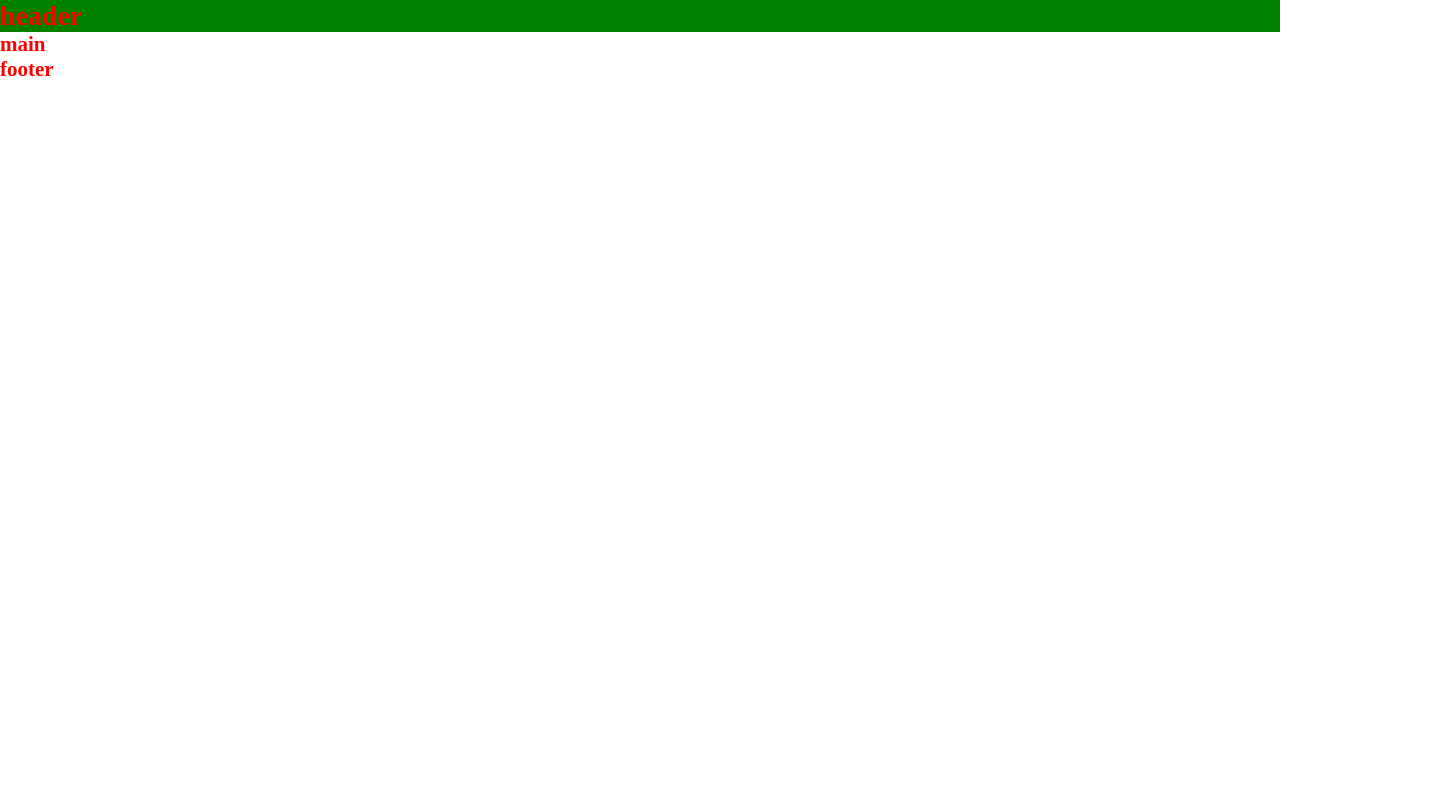
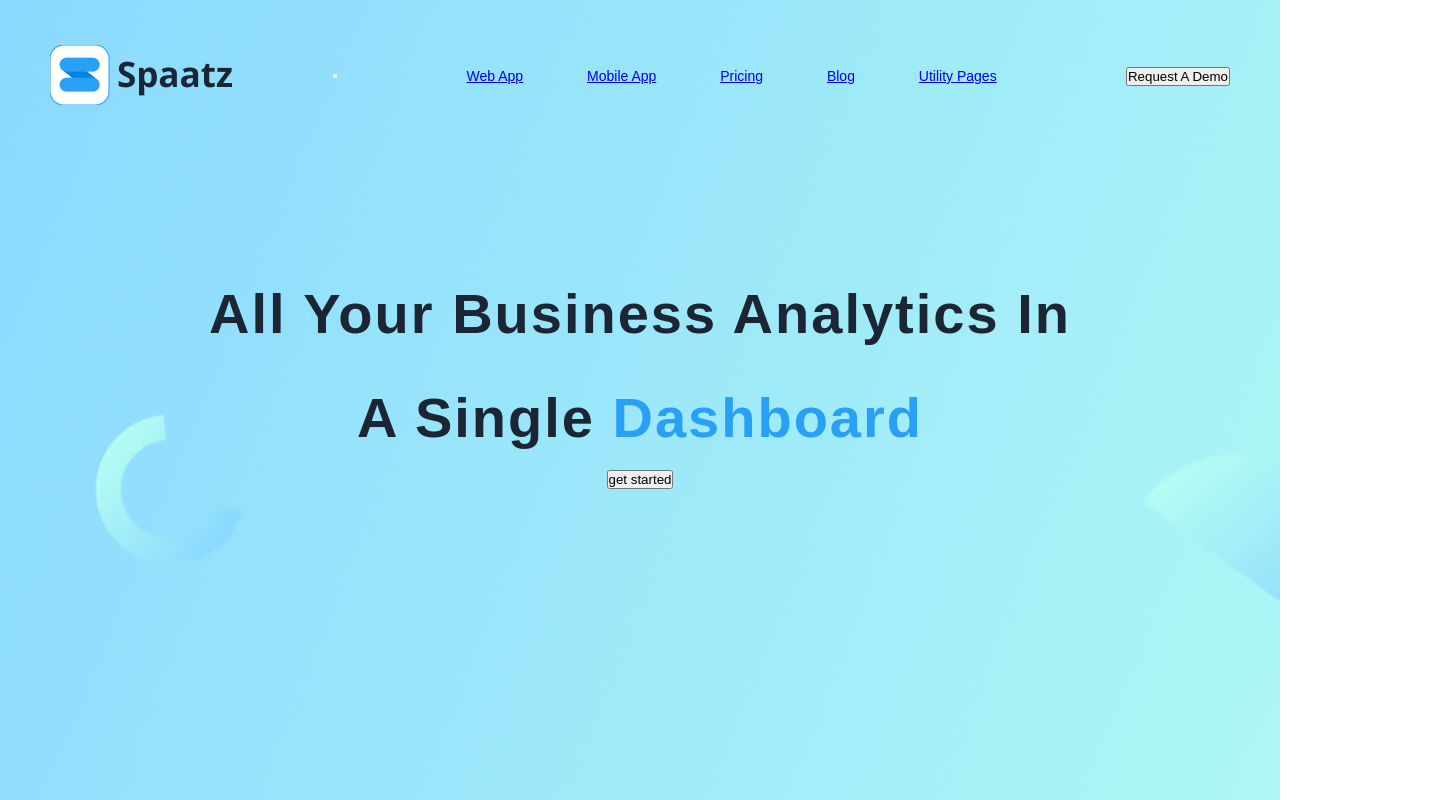
Before and after one commit to VadymTsymbaliuk/Spaatz_test, a website: page app/index.pug in a window 1280 px wide. Shown: the top 800 px of the page, 1430 px wide, since content can reach past the window. Drawn offline with nearby package versions, Linux system fonts and the light colour scheme; files that its build step writes are made by us from their sources.

Commit message:
create header & few styles for it

```diff
--- a/app/index.pug
+++ b/app/index.pug
@@ -7,11 +7,39 @@ html(lang="en")
         link(rel="stylesheet" href="./css/style.css")
     body
         header
-            div(class="container")
-                h1 header
+            div.container
+                nav.navbar
+                    a(href="#" class="navbar-brand")
+                        img(src="./images/header/header__logo.png")
+                    button.btn
+                    .navbar-wrap
+                        ul.navbar-menu
+                            li.navbar-item
+                                a(href="#") Web App
+                            li.navbar-item
+                                a(href="#") Mobile App
+                            li.navbar-item
+                                a(href="#") Pricing
+                            li.navbar-item
+                                a(href="#") Blog
+                            li.navbar-item
+                                a(href="#") Utility Pages
+                    button.btn Request A Demo
+
+                section
+                    h1 All your business analytics in #[br] A Single
+                        a(href="#")  Dashboard
+                    button get started
         main
-            div
-                h2 main
+            div.container
+                section.section-1
+                    img(src="./images/main/sec-1/sec-1__img.png")
+                section.section-2
+                section.section-3
+                section.section-4
+                section.section-5
+                section.section-6
+                section.section-7
         footer
             div
                 h2 footer
--- a/app/scss/style.scss
+++ b/app/scss/style.scss
@@ -1,14 +1,85 @@
+@font-face {
+  font-family: OpenSans;
+  src: url('https://fonts.googleapis.com/css2?family=Open+Sans:wght@400;700&display=swap');
+}
+$light-dark: #1B2534;
+
 *{
   box-sizing: border-box;
   margin: 0;
   padding: 0;
 }
 html, body{
+  font-family: OpenSans, sans-serif;
   font-size: 14px;
-  color: red;
+  font-weight: 400;
+}
+h1{
+  font-size: 4rem;
+  font-weight: 700;
+}
+h2 {
+  font-size: 3.25rem;
+  font-weight: 700;
+}
+h3{
+  font-size: 1.75rem;
+  font-weight: 700;
+}
+h4{
+  font-size: 1.5rem;
+  font-weight: 700;
 }
 header{
+  padding-top: 40px;
+  background-image: url("../images/header/header__bg.png");
   .container{
-    background-color: green;
+    padding: 0 50px;
+    .navbar{
+      width: 100%;
+      display: flex;
+      justify-content: space-between;
+      align-items: center;
+
+      .navbar-wrap{
+        //display: flex;
+        //flex-flow: row nowrap;
+
+        .navbar-menu{
+          list-style: none;
+          padding-left: 0;
+          margin-bottom: 0;
+          .navbar-item{
+            display: inline-block;
+            padding: 18px 30px;
+            a{
+              display: inline-block;
+              padding: 10px 0;
+            }
+          }
+        }
+      }
+    }
+    section{
+      height: 955px;
+      margin-top: 30px;
+      text-align: center;
+      padding-top: 120px;
+      h1{
+        color: $light-dark;
+        line-height: 104px;
+        letter-spacing: 2px;
+        text-transform: capitalize;
+        a{
+          text-decoration: none;
+          color: #29A0F5;
+        }
+      }
+    }
   }
 }
+main{
+  .container {
+    padding: 0 50px;
+  }
+}
```
Also changed, not shown: gulpfile.js (+3 -7 lines), app/images/header/header__bg.png (added), app/images/main/sec-1/sec-1__img.png (renamed from app/images/main/sec-1/IMAGE.png).
